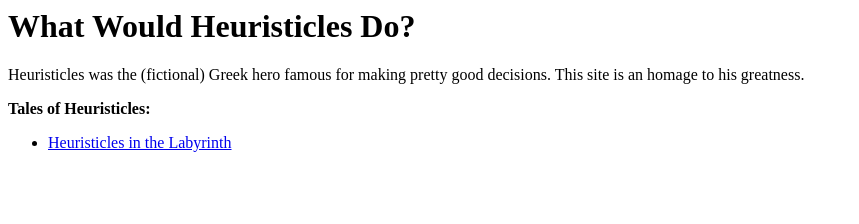
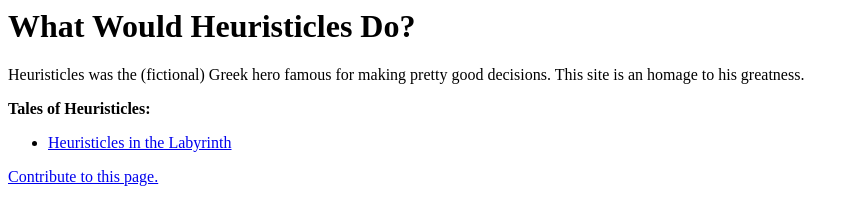
Before and after one commit to lednesday/lednesday.github.io, a plain HTML site: page index.html in a window 1280 px wide. Shown: the whole page, without its empty margins (0-859 px from the left). Drawn offline with Linux system fonts and the light colour scheme.

Commit message:
Add a GitHub footer.

```diff
--- a/index.html
+++ b/index.html
@@ -12,5 +12,7 @@
         <ul>
             <li><a href="labyrinth.html">Heuristicles in the Labyrinth</a></li>
         </ul>
+
+        <a href="https://github.com/lednesday/lednesday.github.io">Contribute to this page.</a>
     </body>
 </html>
```
